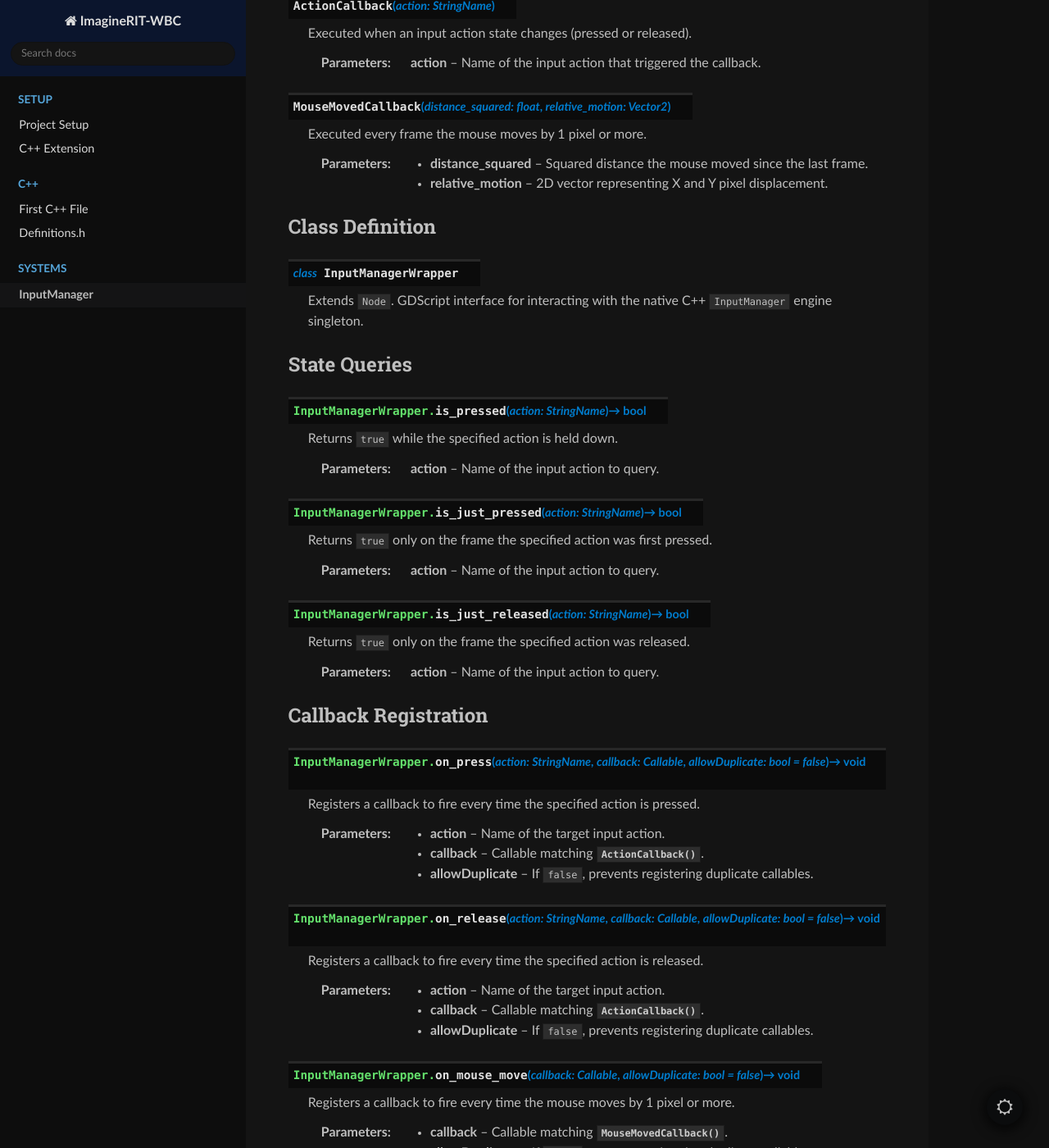
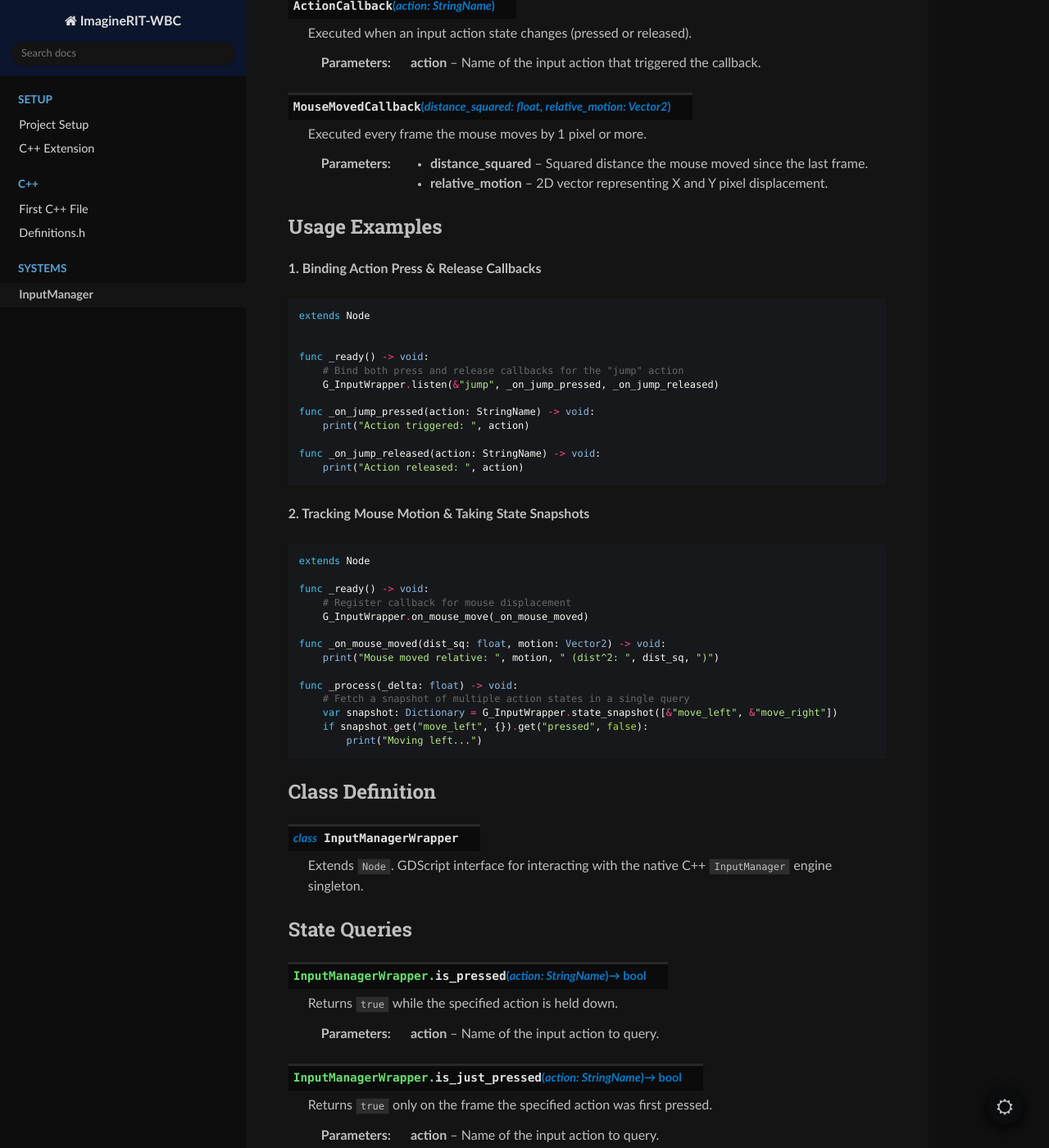
Before and after one commit to EvanHughes-dev/ImagineRITWBC, a Sphinx documentation site: the page built from docs/systems/input_manager.rst, in a window 1280 px wide and 1400 px high, scrolled down 855 px. Shown: the whole window at 82% size. Built offline with Sphinx 7.4.7 and the Read the Docs theme 3.1.0, drawn with Linux system fonts in a browser that asks for light colours; some of the changed text lies outside the part shown.

Commit message:
added examples

```diff
--- a/docs/systems/input_manager.rst
+++ b/docs/systems/input_manager.rst
@@ -68,6 +68,45 @@ Callable Signatures
 
    :param distance_squared: Squared distance the mouse moved since the last frame.
    :param relative_motion: 2D vector representing X and Y pixel displacement.
+
+Usage Examples
+~~~~~~~~~~~~~~~~~~~~~~
+
+**1. Binding Action Press & Release Callbacks**
+
+.. code-block:: gdscript
+
+   extends Node
+
+
+   func _ready() -> void:
+       # Bind both press and release callbacks for the "jump" action
+       G_InputWrapper.listen(&"jump", _on_jump_pressed, _on_jump_released)
+
+   func _on_jump_pressed(action: StringName) -> void:
+       print("Action triggered: ", action)
+
+   func _on_jump_released(action: StringName) -> void:
+       print("Action released: ", action)
+
+**2. Tracking Mouse Motion & Taking State Snapshots**
+
+.. code-block:: gdscript
+
+   extends Node
+
+   func _ready() -> void:
+       # Register callback for mouse displacement
+       G_InputWrapper.on_mouse_move(_on_mouse_moved)
+
+   func _on_mouse_moved(dist_sq: float, motion: Vector2) -> void:
+       print("Mouse moved relative: ", motion, " (dist^2: ", dist_sq, ")")
+
+   func _process(_delta: float) -> void:
+       # Fetch a snapshot of multiple action states in a single query
+       var snapshot: Dictionary = G_InputWrapper.state_snapshot([&"move_left", &"move_right"])
+       if snapshot.get("move_left", {}).get("pressed", false):
+           print("Moving left...")
 
 Class Definition
 ~~~~~~~~~~~~~~~~~~~~~~
```
Also changed, not shown: other parts of docs/systems/input_manager.rst (+1 -1 lines).
